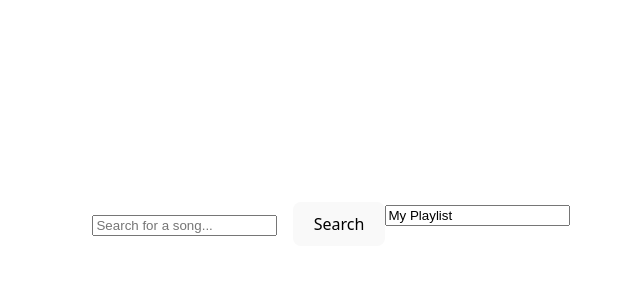
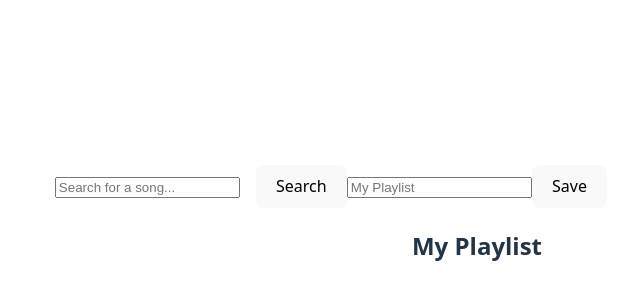
Before and after one commit to matteoconci/Jamming-Project, a React (Vite) app: page / in a window 1280 px wide. Shown: the part 176-476 px from the top of the page, without its empty margins (309-949 px from the left). Built offline with nearby package versions, Linux system fonts and the light colour scheme.

Commit message:
Add rename playlist name code

```diff
--- a/src/App/App.jsx
+++ b/src/App/App.jsx
@@ -5,7 +5,6 @@ import Tracklist from '../Tracklist/tracklist.jsx';
 import './App.css';
 
 const playlistObj = {
-  name: 'My Playlist',
   tracks: []
 };
 
@@ -14,7 +13,8 @@ function App() {
   const [searchResults, setSearchResults] = useState([]);
   const [playlist, setPlaylist] = useState(playlistObj);
   const [hasSearched, setHasSearched] = useState(false);
-  const [playlistName, setPlaylistName] = useState(playlist.name);
+  const [playlistName, setPlaylistName] = useState('My Playlist');
+  const [newPlaylistName, setNewPlaylistName] = useState(playlistName)
 
   function handleSearch(search) {
     const songArray = [
@@ -60,16 +60,20 @@ function App() {
     if(!playlist.tracks.some(track => track.id === trackId) ) {
       const trackToAdd = searchResults.find(track => track.id === trackId);
       if(!trackToAdd) return;
-      setPlaylist({ ...playlist, tracks: [...playlist.tracks, trackToAdd] });
+      setPlaylist({tracks: [...playlist.tracks, trackToAdd] });
     };
   };
 
   function handleRemove(trackId) {
     if(playlist.tracks.some(track => track.id === trackId) ) {
       const newTracks = playlist.tracks.filter(track => track.id !== trackId);
-      setPlaylist({ ...playlist, tracks: newTracks });
+      setPlaylist({tracks: newTracks });
     };
   };
+
+  function handleRename() {
+    setPlaylistName(newPlaylistName);
+  }
 
   return (
     <>
@@ -88,9 +92,12 @@ function App() {
 
       <div className='playlist'>
         <Playlist
-          playlistName={playlist.name}
+          playlistName={playlistName}
+          newPlaylistName={newPlaylistName}
+          setNewPlaylistName={setNewPlaylistName}
           tracks={playlist.tracks}
           handleRemove={handleRemove}
+          handleRename={handleRename}
         />
       </div>
     </>
--- a/src/Playlist/playlist.jsx
+++ b/src/Playlist/playlist.jsx
@@ -2,22 +2,27 @@ import React from "react";
 import styles from './playlist.module.css';
 import Track from '../Track/track.jsx';
 
-function Playlist({playlistName, tracks, handleRemove}) {
+function Playlist({playlistName, NewPlaylistName, setNewPlaylistName, tracks, handleRemove, handleRename}) {
+
     return (
         <div className={styles.playlist}>
-            <input
-                className={styles.input}
-                type="text"
-                value={playlistName}
-                onChange={(e) => setPlaylistName(e.target.value)}
-                placeholder="My Playlist"
-            />
+            <div className={styles.playlistName}>
+                <input
+                    className={styles.input}
+                    type="text"
+                    value={NewPlaylistName}
+                    onChange={(e) => setNewPlaylistName(e.target.value)}
+                    placeholder="My Playlist"
+                />
+                <button onClick={handleRename}>Save</button>
+            </div>
             <div className={styles.tracklist}>
+                <h2>{playlistName}</h2>
                 {tracks.map((track) => (
                             <div key={track.id} className={styles.track}>
                                 <Track track={track} />
                                 <button className={styles.li} onClick={() => handleRemove(track.id)}>
-                                    Remove from Playlist
+                                    -
                                 </button>
                             </div>
                         ))}
--- a/src/Tracklist/tracklist.jsx
+++ b/src/Tracklist/tracklist.jsx
@@ -12,7 +12,7 @@ function Tracklist({tracks, hasSearched, handleAdd}) {
                         <div key={track.id} className={styles.track}>
                             <Track track={track} />
                             <button className={styles.li} onClick={() => handleAdd(track.id)}>
-                                Add to Playlist
+                                +
                             </button>
                         </div>
                     ))}
```
